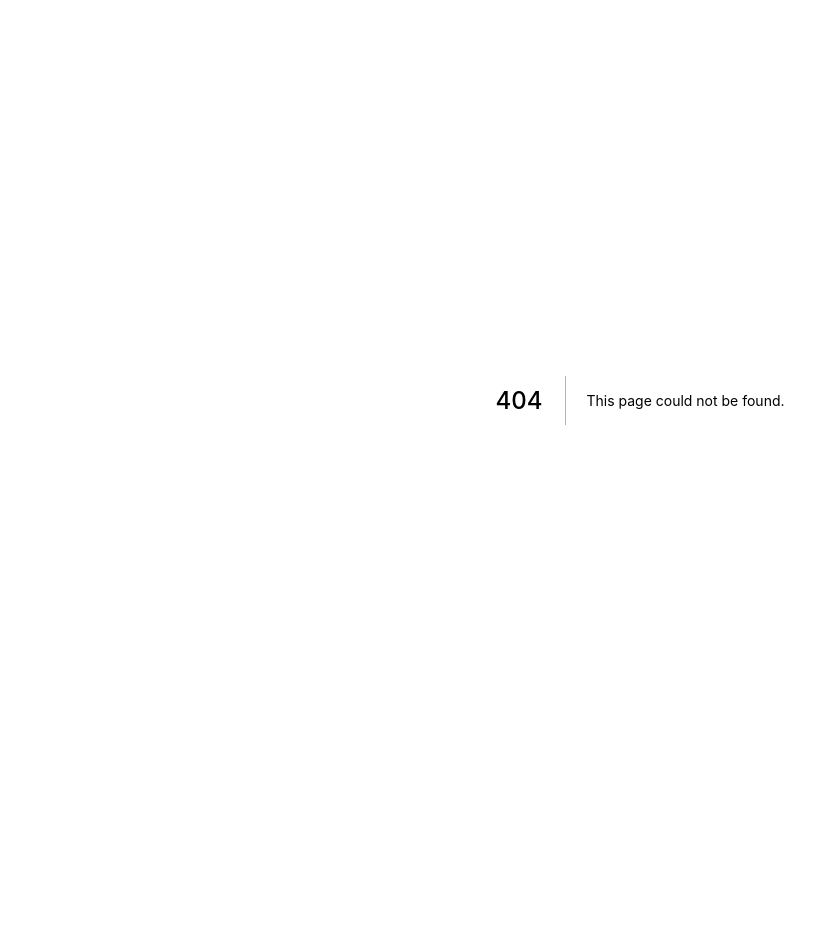
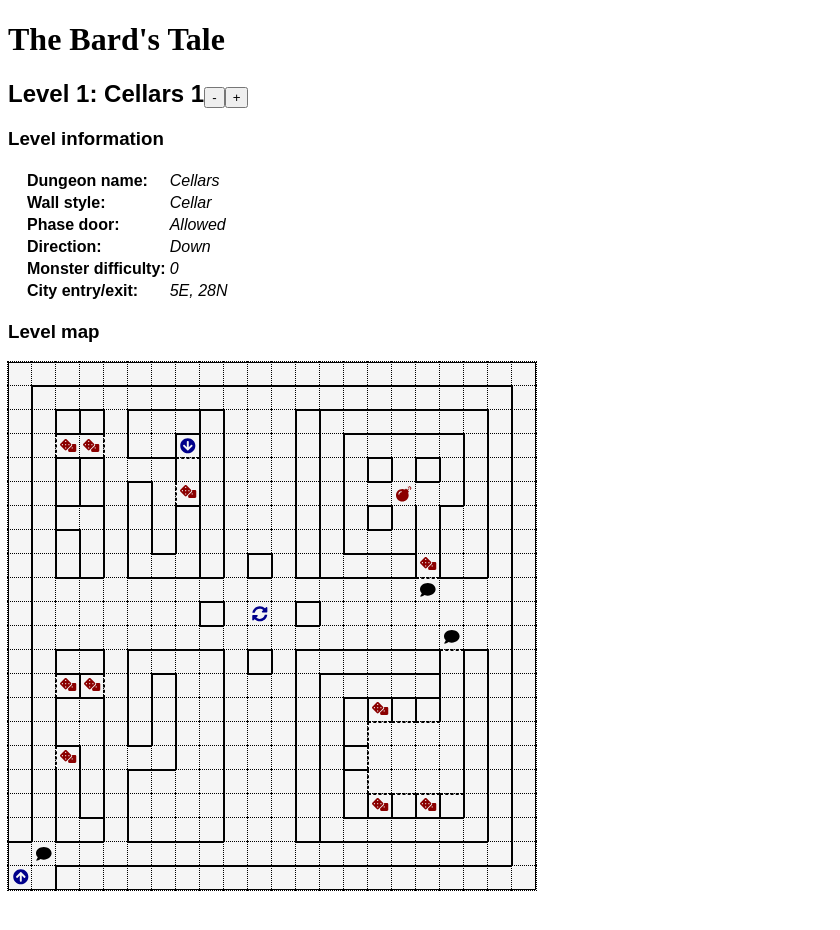
Before and after one commit to btdevel/bt-app, a Next.js app: page /maps/bt1/0 in a window 1280 px wide. Before the commit this address had no page. Shown: the top 930 px of the page, without its empty margins (0-840 px from the left). Before the commit the page ends 800 px from the top, so only its background shows below. Built offline with nearby package versions, Linux system fonts and the light colour scheme.

Commit message:
Added Links and routing

```diff
--- /dev/null
+++ b/components/Layout.js
@@ -0,0 +1,9 @@
+const Layout = props => {
+    return (
+        <div>
+            <h1>The Bard's Tale</h1>
+            {props.children}
+        </div>);
+}
+
+export default Layout;
--- a/components/LevelMap.js
+++ b/components/LevelMap.js
@@ -1,9 +1,15 @@
 import Square from './Square'
 import styles from './LevelMap.module.css'
 
-const LevelMap = ({level}) => {
+const LevelMap = ({level, makeLink}) => {
     const lmap = level.map;
     const levnum = level.level_number;
+
+    makeLink = makeLink || ((num, child) => child)
+    const linkNext = child => makeLink(levnum+1, child)
+    const linkPrev = child => makeLink(levnum-1, child)
+    const linkUp = level.goes_down ? linkPrev : linkNext
+    const linkDown = level.goes_down ? linkNext : linkPrev
 
     const {width, height} = level
     const map = []
@@ -11,13 +17,17 @@
         const row = []
         for (let i = 0; i < width; i++) {
             const element = lmap[i][j];
-            map.push(<Square key={[i,j]} element={element} pos={[i, j]}/>)
+            map.push(<Square key={[i,j]} element={element} pos={[i, j]} linkUp={linkUp} linkDown={linkDown}/>)
         }
         //map.push(<div key={j}>{row}</div>)
     }
 
+
+
     return (<div key={levnum} className={styles.level}>
-        <h2>Level {levnum+1}: {level.dungeon_name}</h2>
+        <h2>Level {levnum+1}: {level.dungeon_name} {levnum - level.nmax[0] + 1}
+        {linkPrev(<button>-</button>)}{linkNext(<button>+</button>)}
+        </h2>
         <div className={styles.levelInfo}>
             <h3>Level information</h3>
             <table>
@@ -28,6 +38,9 @@
                     <tr><td>Direction: </td><td>{level.goes_down ? "Down" : "Up"}</td></tr>
                     <tr><td>Monster difficulty: </td><td>{level.monster_difficulty}</td></tr>
                     <tr><td>City entry/exit: </td><td>{level.entry_position[0]}E, {level.entry_position[1]}N</td></tr>
+
+                    {/* <tr><td>APAR: </td><td>{level.apar.join(", ")}</td></tr>
+                    <tr><td>NMAX: </td><td>{level.nmax.join(", ")}</td></tr> */}
                 </tbody>
             </table>
         </div>
--- a/components/SpecialIcon.js
+++ b/components/SpecialIcon.js
@@ -10,8 +10,8 @@
     "portal_up": fa.faAngleDoubleUp,
     "portal_down": fa.faAngleDoubleDown,
     "smoke_zone": fa.faCloud,
-    // "trap": fa.faBomb,
-    "trap": fa.faSkullCrossbones,
+    "trap": fa.faBomb,
+    // "trap": fa.faSkullCrossbones,
     "random_encounter": fa.faDice,
     "forced_encounter": fa.faGhost,
     "stasis_chamber": fa.faStreetView,
--- a/components/Square.js
+++ b/components/Square.js
@@ -17,6 +17,11 @@
     return desc;
 }
 
+const splitString = (text) => (
+    text.split("\n").map((line, index) =>
+        <span key={index}>{line}<br/></span>
+    )
+)
 const updateDescription = (element, desc) => {
     update( desc, element.darkness, "Darkness", null, {"backgroundColor": "darkgray"})
     update( desc, element.special, "Special", "special")
@@ -33,7 +38,7 @@
     update( desc, element.teleport_from, ([i,j]) => <span>Teleport from {i}E, {j}N</span>, "teleport_from")
     update( desc, element.teleport_to, ([i,j]) => <span>Teleport to {i}E, {j}N</span>, "teleport_to")
     update( desc, element.encounter_num_type, ({num, type}) => <span>Forced encounter: {num} x {monsters[type]}</span>, "forced_encounter")
-    update( desc, element.message, field => <span>Message:&nbsp;{field}}</span>, "message")
+    update( desc, element.message, field => <span>Message:&nbsp;{splitString(field)}</span>, "message")
 
     update( desc, element.stairs_up, "Stairs up", "stairs_up")
     update( desc, element.stairs_down, "Stairs down", "stairs_down")
@@ -42,7 +47,7 @@
     return desc
 }
 
-const Square = ({element, pos})=> {
+const Square = ({element, pos, linkUp, linkDown})=> {
     const [i, j] = pos;
     const classNames = [styles.square];
 
@@ -65,8 +70,12 @@
     style = desc.style;
     text = desc.text;
 
+    const goesUp = element.stairs_up || element.portal_up
+    const goesDown = element.stairs_down || element.portal_down
+    let linkFunc = goesUp ? linkUp : (goesDown ? linkDown : content => content);
+
     return (<div className={classNames} style={style}>
-        {icon ? <span><SpecialIcon type={icon}/></span> : ""}
+        {icon ? linkFunc(<span><SpecialIcon type={icon}/></span>) : ""}
         <div className={styles.tooltip}><span className={styles.tooltiptext}>{text}</span></div>
     </div>)
 }
--- a/pages/index.js
+++ b/pages/index.js
@@ -3,7 +3,7 @@
 
 const Index = () => {
     const levels = loadLevels();
-    // levels.length = 6;
+    // levels.length = 3;
 
     return (<div>{
         levels.map( level => <LevelMap key={level.level_number} level={level}/> )
--- /dev/null
+++ b/pages/maps/bt1/[level].js
@@ -0,0 +1,29 @@
+import Layout from '../../../components/Layout'
+
+import { loadLevels } from '../../../components/bt1_levels'
+import LevelMap from '../../../components/LevelMap'
+
+import {useRouter} from 'next/router';
+import Link from 'next/link';
+
+const makeLink = (num,child) => (
+        <Link href="/maps/bt1/[level]" as={`/maps/bt1/${num}`}>
+            <a>{child}</a>
+        </Link>
+        )
+const Level = () => {
+    const levels = loadLevels();
+    const router = useRouter();
+    const levnum = router.query.level;
+
+    console.log(levnum)
+    console.log(levels[levnum])
+    console.log(levels[levnum])
+
+    return (
+        <Layout>
+            {levels[levnum] ? <LevelMap level={levels[levnum]} makeLink={makeLink}/> : levnum}
+        </Layout>)
+}
+
+export default Level
```
Also changed, not shown: pages/maps/bt1/city.js (added).
